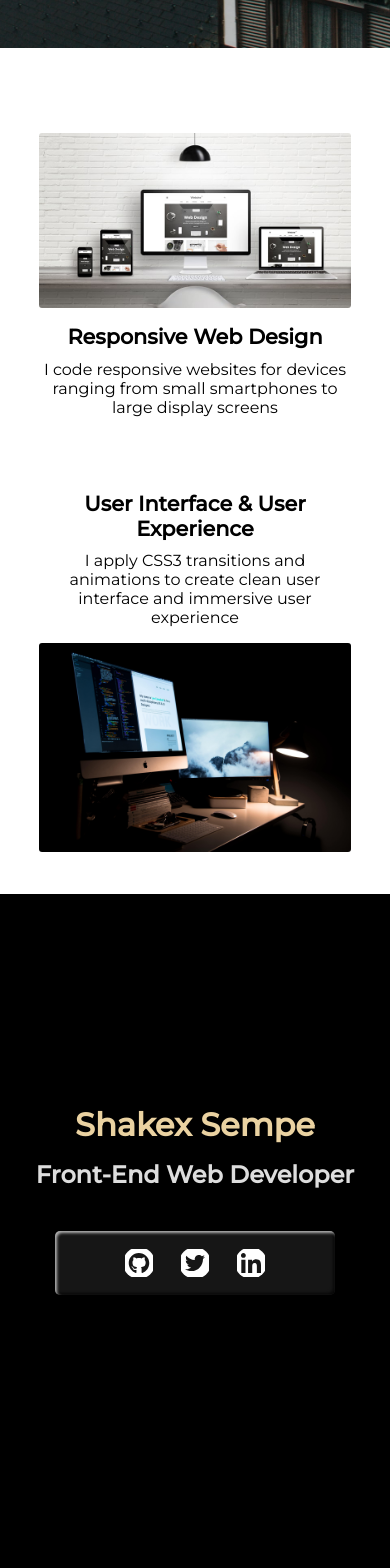
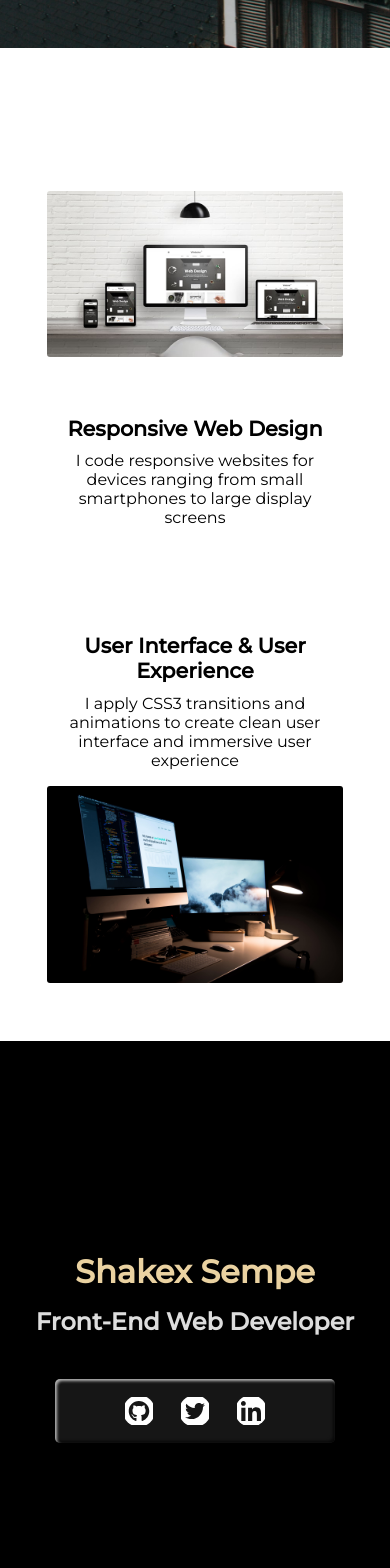
Before and after one commit to ShakexSempe/react-landing-page, a React (Create React App) app: page / in a window 390 px wide. Shown: the part 880-2448 px from the top of the page. Built offline with nearby package versions, Linux system fonts and the light colour scheme.

Commit message:
slider margin and scroll-pad

```diff
--- a/src/components/Footer.css
+++ b/src/components/Footer.css
@@ -6,6 +6,7 @@
     bottom: 0;
     text-align: center;
     padding: 10vh 10vw;
+    margin: 0;
     opacity: 0;
     transition: 1.5s ease;
     text-transform: capitalize;
@@ -135,7 +136,7 @@
 @media screen and (max-width: 768px) {
     .footer {
         padding: 5vh 5vw;
-        margin-top: 5vh;
+        /* margin-top: 5vh; */
     }
     .footer_logo {
         font-size: 2em;
--- a/src/components/slider.css
+++ b/src/components/slider.css
@@ -1,7 +1,7 @@
 .slider {
     display: flex;
     align-items: center;
-    margin: 20vh 10vw 5vh;
+    margin: 10vh 10vw 5vh;
     padding: 1em .5em;
     opacity: 0;
     transform: scale(85%);
@@ -20,7 +20,9 @@
     width: 60%;
     border-radius: 3px;
 }
-
+.top_image {
+    margin: 5vh 0;
+}
 /* flex: 1 allows slider content to take up remaining space not taken up by the image(width=60%) */
 .slider_content {
     flex: 1;
@@ -43,17 +45,16 @@
         flex-direction: column;
         background-color: #fffa;
         text-align: center;
-        margin: 1em 10vw 5vh;
-        padding: 0;
+        margin: 5vh 10vw 5vh;
     }
 
 
     .slider_image {
         width: 100%;
     }
-    /* .top_image {
+    .top_image {
         margin: 5vh 0;
-    } */
+    }
     .slider_title {
         font-size: 1.3em;
         margin-bottom: .5em;
```
